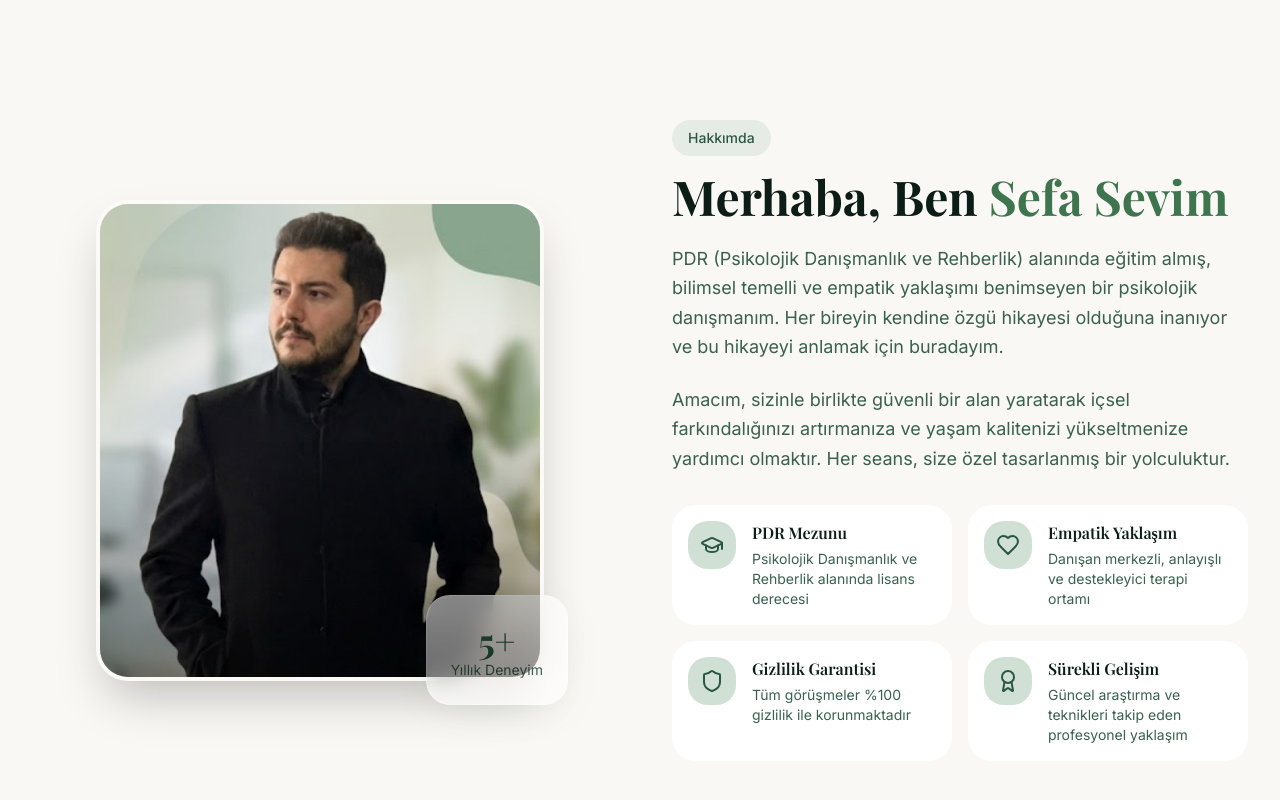
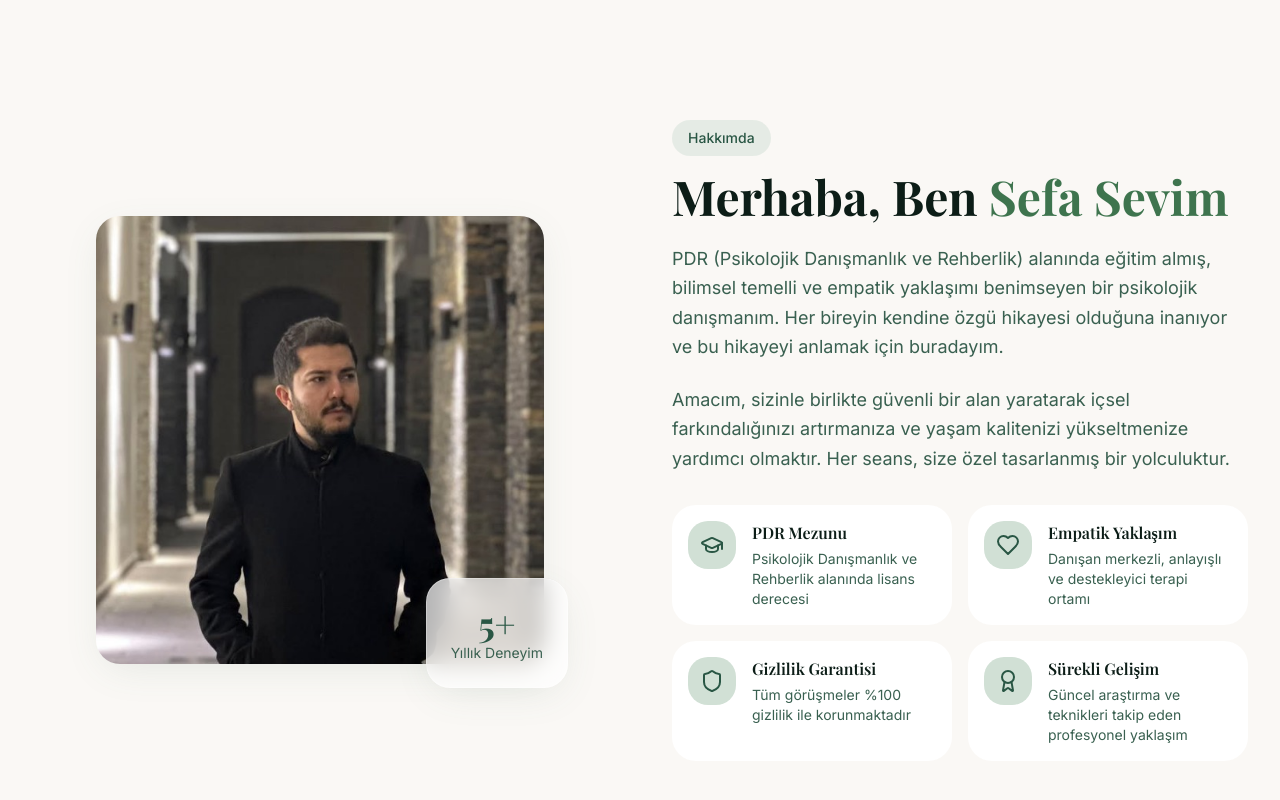
Before and after one commit to ofsevim/sefa-s-calm-space, a React (Vite) app: page / in a window 1280 px wide. Shown: the part 808-1608 px from the top of the page. Built offline with nearby package versions, Linux system fonts and the light colour scheme; no server answers; the database is empty; the HTML template or start-up script is replaced by a standard one.

Commit message:
Update AboutSection.tsx

```diff
--- a/src/components/AboutSection.tsx
+++ b/src/components/AboutSection.tsx
@@ -2,7 +2,7 @@ import { motion } from "framer-motion";
 import { useInView } from "framer-motion";
 import { useRef } from "react";
 import { credentials } from "@/data/content";
-import heroPortrait from "@/assets/sefa-sevim-about.png";
+import heroPortrait from "@/assets/sefa-sevim.jpg";
 
 export const AboutSection = () => {
   const ref = useRef(null);
@@ -22,13 +22,12 @@ export const AboutSection = () => {
             <div className="relative max-w-md mx-auto">
               <motion.div
                 whileHover={{ scale: 1.02 }}
-                className="relative rounded-[2rem] overflow-hidden shadow-2xl border-4 border-white/20"
+                className="relative rounded-3xl overflow-hidden shadow-card"
               >
-                <div className="absolute inset-0 bg-gradient-to-t from-black/40 via-transparent to-transparent z-10" />
                 <img
                   src={heroPortrait}
                   alt="Sefa Sevim - Psikolojik Danışman"
-                  className="w-full h-full object-cover"
+                  className="w-full h-auto object-cover aspect-square"
                 />
               </motion.div>
 
```
